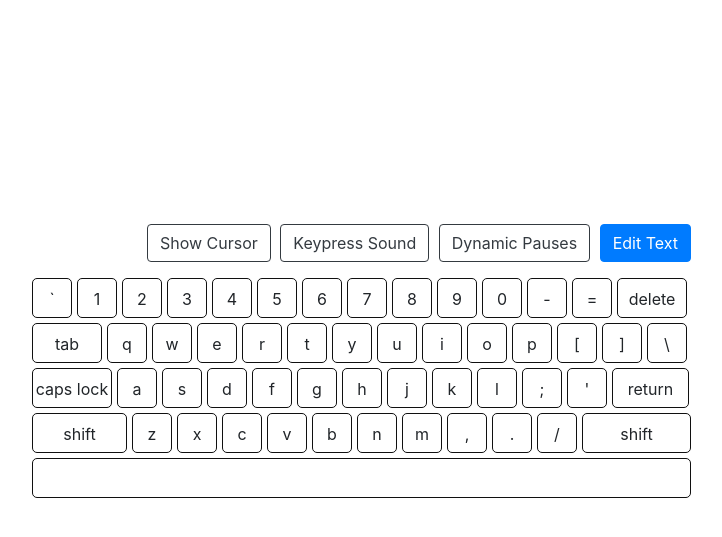
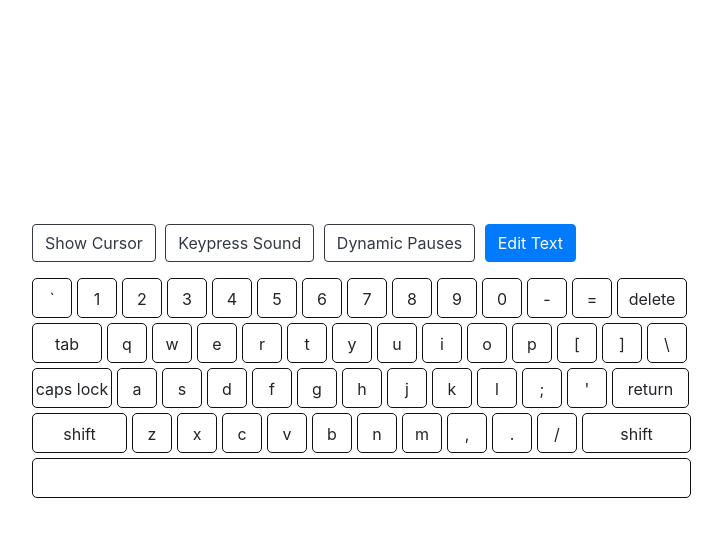
Before and after one commit to solothought/shabdawali, a website with bundled scripts: page index.html in a window 1280 px wide. Shown: the part 217-754 px from the top of the page, without its empty margins (276-998 px from the left). Built offline with nearby package versions, Linux system fonts and the light colour scheme.

Commit message:
removed text-center for button alignments

```diff
--- a/index.html
+++ b/index.html
@@ -35,7 +35,7 @@
                         <div>
                             <p>
                                 <div class="row"> <!--  aligning the buttons -->
-                                    <div class="col-12 text-right">
+                                    <div class="col-12">
                                             <button type="button" id="btn-blinkCursor" class="btn btn-outline-dark m5">Show Cursor</button>
                                             <button type="button" id="btn-keySound" class="btn btn-outline-dark m5">Keypress Sound</button>
                                             <button type="button" id="btn-dynamicPause" class="btn btn-outline-dark m5">Dynamic Pauses</button>
```
